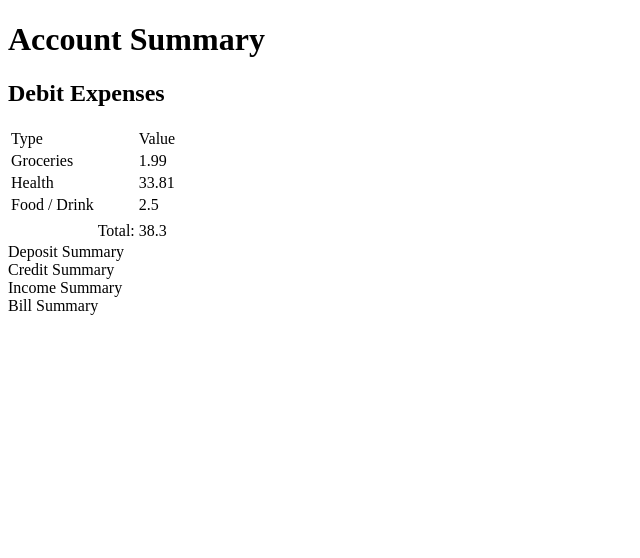
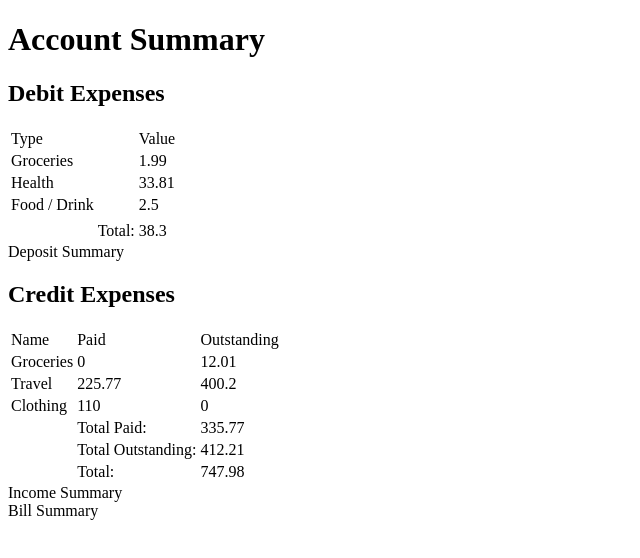
Before and after one commit to pathend98/MyMoneyMind, a React (Vite) app: page / in a window 1280 px wide. Shown: the top 558 px of the page, without its empty margins (0-640 px from the left). Built offline with nearby package versions, Linux system fonts and the light colour scheme.

Commit message:
chore: add credit summary component logic with dummy data

```diff
--- a/src/account-summary/AccountSummary.tsx
+++ b/src/account-summary/AccountSummary.tsx
@@ -1,5 +1,5 @@
 import { BillSummary } from "@/bill/BillSummary";
-import { CreditSummary } from "@/credit/CreditSummary";
+import { CreditSummary } from "@/credit";
 import { DebitSummary } from "@/debit";
 import { DepositSummary } from "@/deposit/DepositSummary";
 import { IncomeSummary } from "@/income/IncomeSumary";
--- a/src/credit/Credit.tsx
+++ /dev/null
@@ -1,5 +0,0 @@
-const Credit = (): JSX.Element => {
-  return <div>Credit</div>;
-};
-
-export { Credit };
--- a/src/credit/CreditSummary.tsx
+++ /dev/null
@@ -1,5 +0,0 @@
-const CreditSummary = (): JSX.Element => {
-  return <div>Credit Summary</div>;
-};
-
-export { CreditSummary };
--- /dev/null
+++ b/src/credit/component/CreditRow.tsx
@@ -0,0 +1,5 @@
+const CreditRow = (): JSX.Element => {
+  return <div>CreditRow</div>;
+};
+
+export { CreditRow };
--- /dev/null
+++ b/src/credit/component/CreditSummary.tsx
@@ -0,0 +1,128 @@
+import { useState } from "react";
+import { Credit } from "../model/Credit";
+
+const cs: Credit[] = [
+  {
+    id: "5eeb7ee1-5fe0-49ee-af46-f0a862cc892b",
+    name: "Supermarket",
+    value: 12.01,
+    category: "Groceries",
+    date: new Date(),
+    dateOfPayment: null,
+  },
+  {
+    id: "91c195a9-77e4-4d62-949e-5a7d58e40476",
+    name: "Flights",
+    value: 201.77,
+    category: "Travel",
+    date: new Date(),
+    dateOfPayment: new Date(),
+  },
+  {
+    id: "0ffc1d9c-eb28-4434-a380-93616535872c",
+    name: "Hotel",
+    value: 400.2,
+    category: "Travel",
+    date: new Date(),
+    dateOfPayment: null,
+  },
+  {
+    id: "f8fdbb97-7747-4e52-8ae0-2e69449edd05",
+    name: "Taxi",
+    value: 24.0,
+    category: "Travel",
+    date: new Date(),
+    dateOfPayment: new Date(),
+  },
+  {
+    id: "4209d380-2a61-46b0-b99a-ddfe13b3c897",
+    name: "Shopping",
+    value: 110.0,
+    category: "Clothing",
+    date: new Date(),
+    dateOfPayment: new Date(),
+  },
+];
+
+const CreditSummary = (): JSX.Element => {
+  const [credits] = useState<Credit[]>(cs);
+
+  // Can find a better way to do this - map date of payment to a paid field, then group by paid
+  const paid = credits.filter((credit) => credit.dateOfPayment !== null);
+  const unpaid = credits.filter((credit) => credit.dateOfPayment === null);
+
+  const totalPaid = paid.reduce((total, credit) => total + credit.value, 0);
+  const totalUnpaid = unpaid.reduce((total, credit) => total + credit.value, 0);
+  const total = totalPaid + totalUnpaid;
+
+  // Consider tidying Record<string, {paid: number; unpaid: number}>
+  const categoryTotals = credits.reduce(
+    (
+      currentTotals: Record<string, { paid: number; unpaid: number }>,
+      credit: Credit,
+    ) => {
+      if (!(credit.category in currentTotals)) {
+        currentTotals[credit.category] = {
+          paid: 0,
+          unpaid: 0,
+        };
+      }
+
+      const creditStatus = credit.dateOfPayment === null ? "unpaid" : "paid";
+
+      currentTotals[credit.category][creditStatus] += credit.value;
+      return currentTotals;
+    },
+    {},
+  );
+
+  return (
+    <>
+      <h2>Credit Expenses</h2>
+      <table>
+        <thead>
+          <tr>
+            <td>Name</td>
+            <td>Paid</td>
+            <td>Outstanding</td>
+          </tr>
+        </thead>
+
+        <tbody>
+          {Object.entries(categoryTotals).map(
+            ([category, totals]: [
+              string,
+              { paid: number; unpaid: number },
+            ]) => (
+              <tr key={category}>
+                <td>{category}</td>
+                <td>{totals.paid}</td>
+                <td>{totals.unpaid}</td>
+              </tr>
+            ),
+          )}
+        </tbody>
+
+        <tfoot>
+          <tr>
+            <td></td>
+            <td>Total Paid:</td>
+            <td>{totalPaid}</td>
+          </tr>
+          <tr>
+            <td></td>
+            <td>Total Outstanding:</td>
+            <td>{totalUnpaid}</td>
+          </tr>
+          <tr>
+            <td></td>
+            <td>Total: </td>
+            <td>{total}</td>
+          </tr>
+        </tfoot>
+      </table>
+    </>
+  );
+};
+
+export { CreditSummary };
--- /dev/null
+++ b/src/credit/index.ts
@@ -0,0 +1 @@
+export { CreditSummary } from "./component/CreditSummary";
--- /dev/null
+++ b/src/util/index.ts
@@ -0,0 +1 @@
+export { calculateGroupTotals } from "./util";
```
Also changed, not shown: src/credit/model/Credit.d.ts (added, +10 -0 lines), src/util/util.ts (added, +40 -0 lines).
